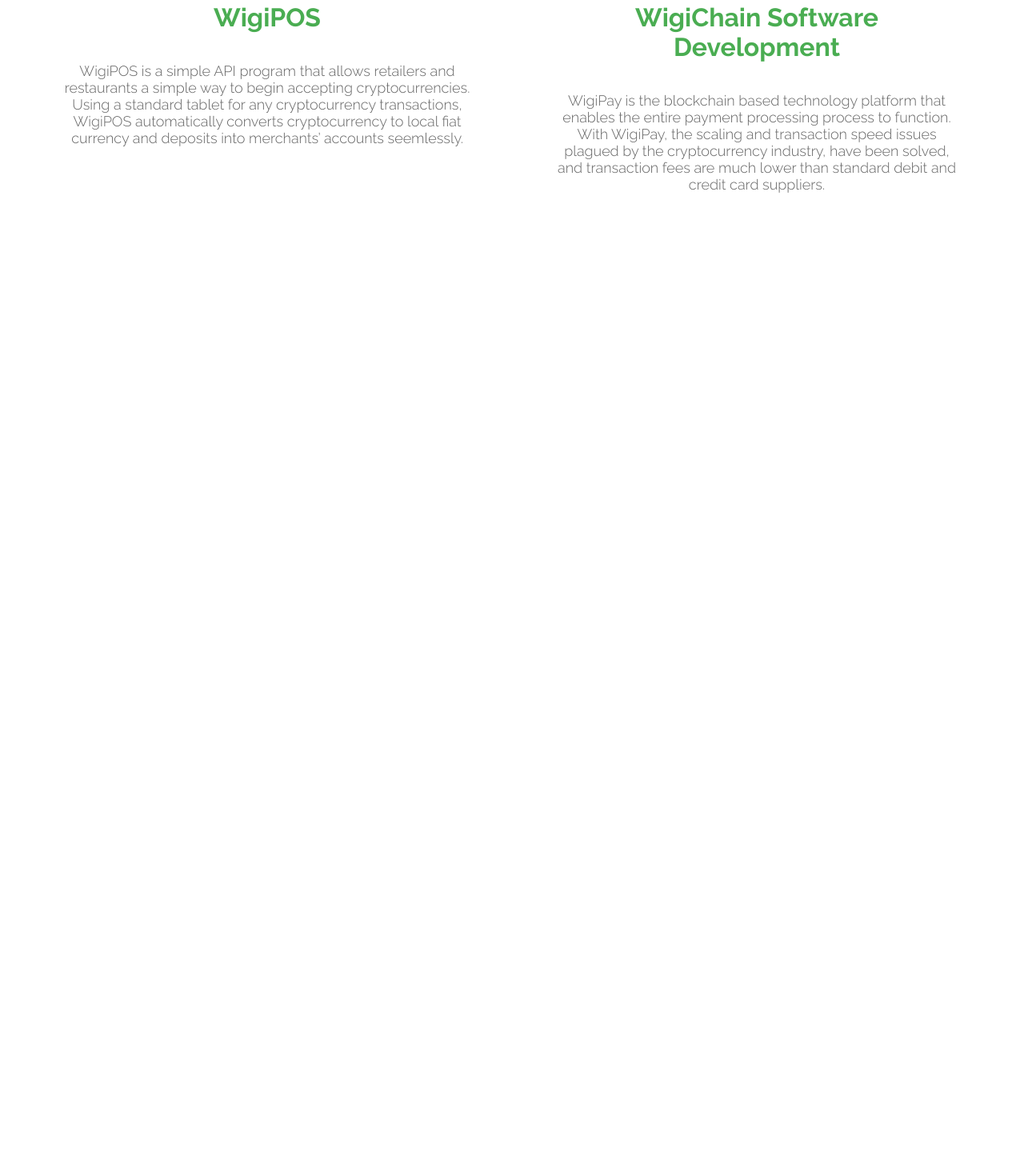
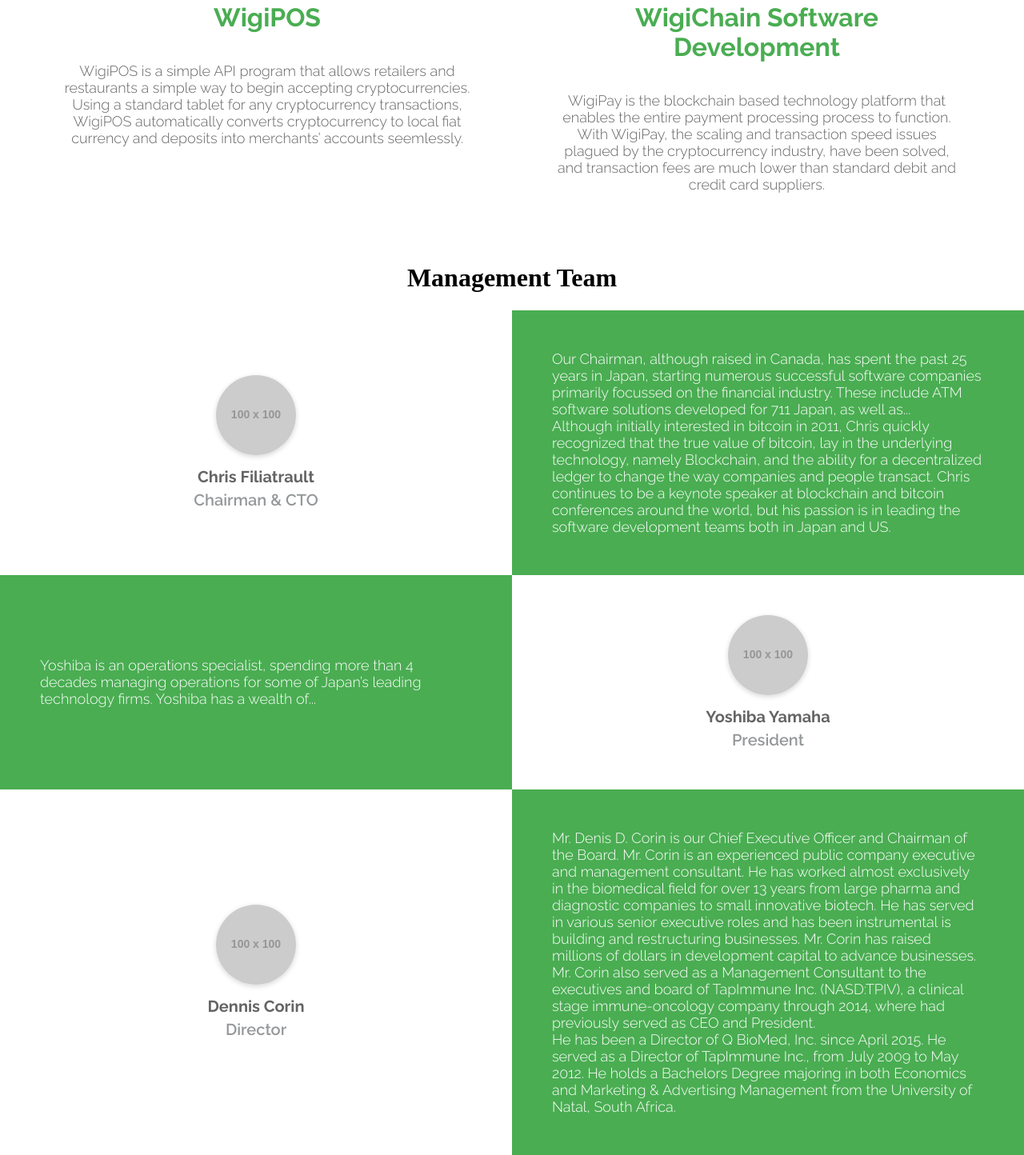
Before and after one commit to Coffalmer/Wigi4You, a plain HTML site: page index.html in a window 1280 px wide. Shown: the part 1470-2914 px from the top of the page at 80% size. Before the commit the page ends 1799 px from the top, so only its background shows below. Drawn offline with nearby package versions, Linux system fonts and the light colour scheme; placeholder pictures from the web are drawn by us.

Commit message:
Finish Management block

```diff
--- a/index.html
+++ b/index.html
@@ -57,7 +57,43 @@
 				</div>
 			</div>
 		</div>
-
+		<div class="management">
+			<h1>Management Team</h1>
+			<div class="management__list">
+				<div class="management__row">
+					<div class="management__row-name">
+						<img src="http://via.placeholder.com/100x100" alt="photo">
+						<h3>Chris Filiatrault</h3>
+						<p>Chairman & CTO</p>
+					</div>
+					<div class="management__row-about">
+						<p>Our Chairman, although raised in Canada, has spent the past 25 years in Japan, starting numerous successful software companies primarily focussed on the financial industry. These include ATM software solutions developed for 711 Japan, as well as... </br>
+							Although initially interested in bitcoin in 2011, Chris quickly recognized that the true value of bitcoin, lay in the underlying technology, namely Blockchain, and the ability for a decentralized ledger to change the way companies and people transact. Chris continues to be a keynote speaker at blockchain and bitcoin conferences around the world, but his passion is in leading the software development teams both in Japan and US.</p>
+					</div>
+				</div>
+				<div class="management__row">
+					<div class="management__row-about">
+						<p>Yoshiba is an operations specialist, spending more than 4 decades managing operations for some of Japan’s leading technology firms. Yoshiba has a wealth of...</p>
+					</div>
+					<div class="management__row-name">
+						<img src="http://via.placeholder.com/100x100" alt="photo">
+						<h3>Yoshiba Yamaha</h3>
+						<p>President</p>
+					</div>
+				</div>
+				<div class="management__row">
+					<div class="management__row-name">
+						<img src="http://via.placeholder.com/100x100" alt="photo">
+						<h3>Dennis Corin</h3>
+						<p>Director</p>
+					</div>
+					<div class="management__row-about">
+						<p>Mr. Denis D. Corin is our Chief Executive Officer and Chairman of the Board. Mr. Corin is an experienced public company executive and management consultant. He has worked almost exclusively in the biomedical field for over 13 years from large pharma and diagnostic companies to small innovative biotech. He has served in various senior executive roles and has been instrumental is building and restructuring businesses. Mr. Corin has raised millions of dollars in development capital to advance businesses. Mr. Corin also served as a Management Consultant to the executives and board of TapImmune Inc. (NASD:TPIV), a clinical stage immune-oncology company through 2014, where had previously served as CEO and President.</br>
+						He has been a Director of Q BioMed, Inc. since April 2015. He served as a Director of TapImmune Inc., from July 2009 to May 2012. He holds a Bachelors Degree majoring in both Economics and Marketing & Advertising Management from the University of Natal, South Africa.</p>
+					</div>
+				</div>
+			</div>
+		</div>
 
 			<script src="https://ajax.googleapis.com/ajax/libs/jquery/2.2.2/jquery.min.js"></script>
 			<script type="text/javascript">
--- a/style.css
+++ b/style.css
@@ -213,3 +213,83 @@
 	color: #646464;
 	text-align: center;
 }
+
+.management {
+	display: flex;
+	flex-wrap: wrap;
+	flex-direction: column;
+	justify-content: center;
+	align-items: center;
+}
+
+.management__list {
+	display: flex;
+	flex-direction: row;
+	flex-wrap: wrap;
+	width: 100%;
+}
+
+.management__row {
+	display: flex;
+	flex-direction: row;
+	flex-wrap: wrap;
+	justify-content: center;
+	width: 100%;
+}
+
+.management__row-name {
+	width: 50%;
+	display: flex;
+	flex-direction: column;
+	flex-wrap: wrap;
+	justify-content: center;
+	align-items: center;
+	background-color: #fff;
+}
+
+.management__row-name img {
+	height: 100px;
+	width: 100px;
+	border-radius: 50%;
+	box-shadow: 0px 2px 6px rgba(0, 0, 0, 0.16);
+	margin-top: 50px;
+}
+
+.management__row-name h3 {
+	font-family: "Raleway", sans-serif;
+	font-size: 20px;
+	line-height: 24px;
+	font-weight: 700;
+	color: #646464;
+	margin-top: 15px;
+	margin-bottom: 5px;
+}
+
+.management__row-name p {
+	font-family: "Raleway", sans-serif;
+	font-size: 20px;
+	line-height: 24px;
+	font-weight: 600;
+	color: #95989A;
+	margin-top: 0;
+	margin-bottom: 50px;
+}
+
+.management__row-about {
+	width: 50%;
+	display: flex;
+	flex-direction: column;
+	flex-wrap: wrap;
+	justify-content: center;
+	align-items: center;
+	background-color: #4AAD52;
+}
+
+.management__row-about p {
+	font-family: "Raleway", sans-serif;
+	font-size: 18px;
+	line-height: 21px;
+	font-weight: 300;
+	color: #ffffff;
+	margin: 50px;
+}
```
Lines whose indentation alone changed are shown as unchanged.
